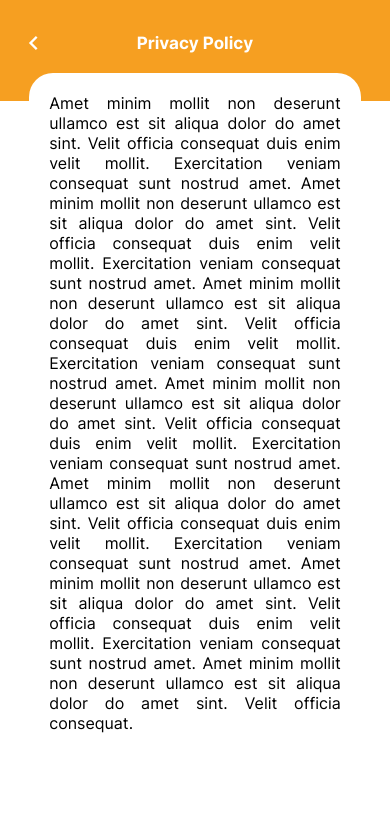
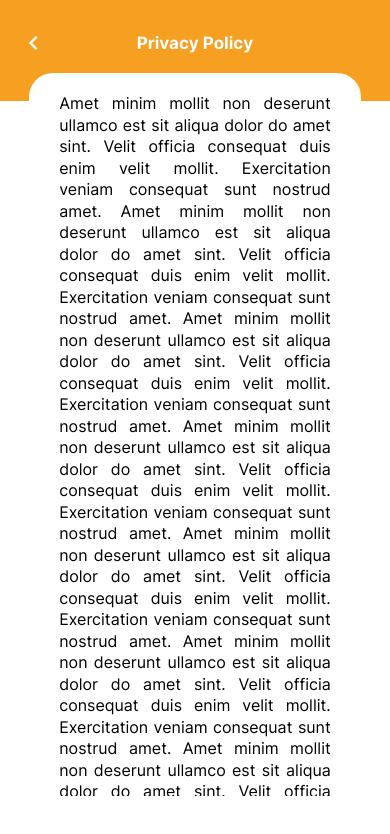
Before and after one commit to MuhammadRafeh/ECom, a React Native app: screen /PrivacyPolicy in a window 390 px wide. Shown: the top 834 px of the page. Built offline with nearby package versions, Linux system fonts and the light colour scheme.

Commit message:
Updated Privacy Policy!

```diff
--- a/src/screens/app/PrivacyPolicy/PrivacyPolicyScreen.tsx
+++ b/src/screens/app/PrivacyPolicy/PrivacyPolicyScreen.tsx
@@ -63,11 +63,13 @@ const styles = StyleSheet.create({
         backgroundColor: '#fff',
         borderRadius: 24,
         padding: 20,
+        paddingHorizontal: 30,
         top: -28
     },
     text: {
         textAlign: 'justify',
         fontFamily: 'Inter',
-        fontSize: 16
+        fontSize: 16,
+        lineHeight: 21.5
     }
 })
```
